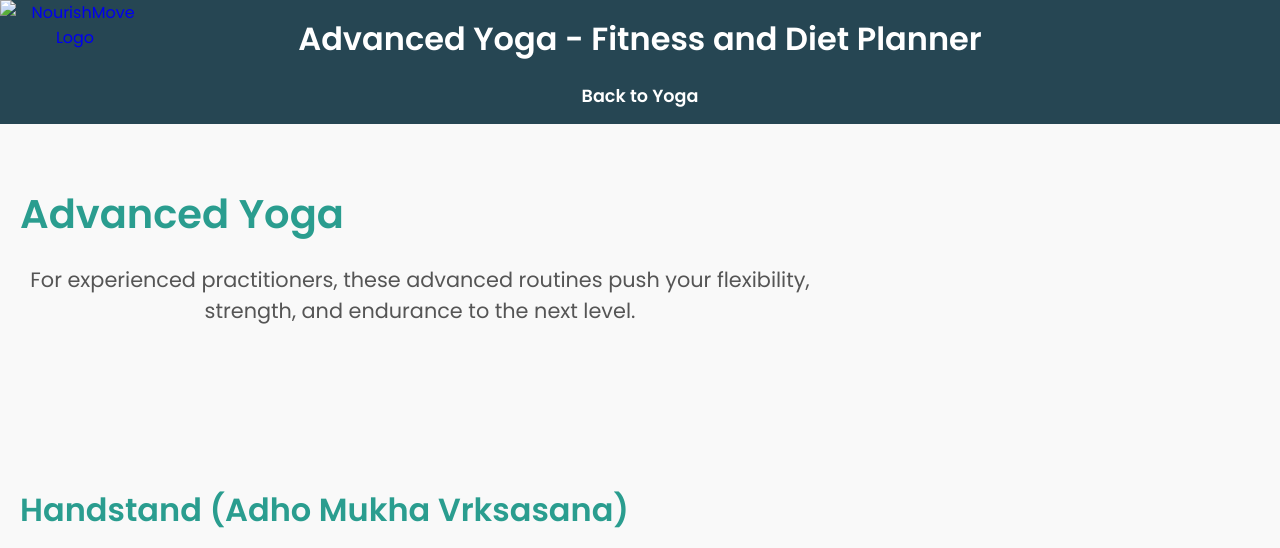
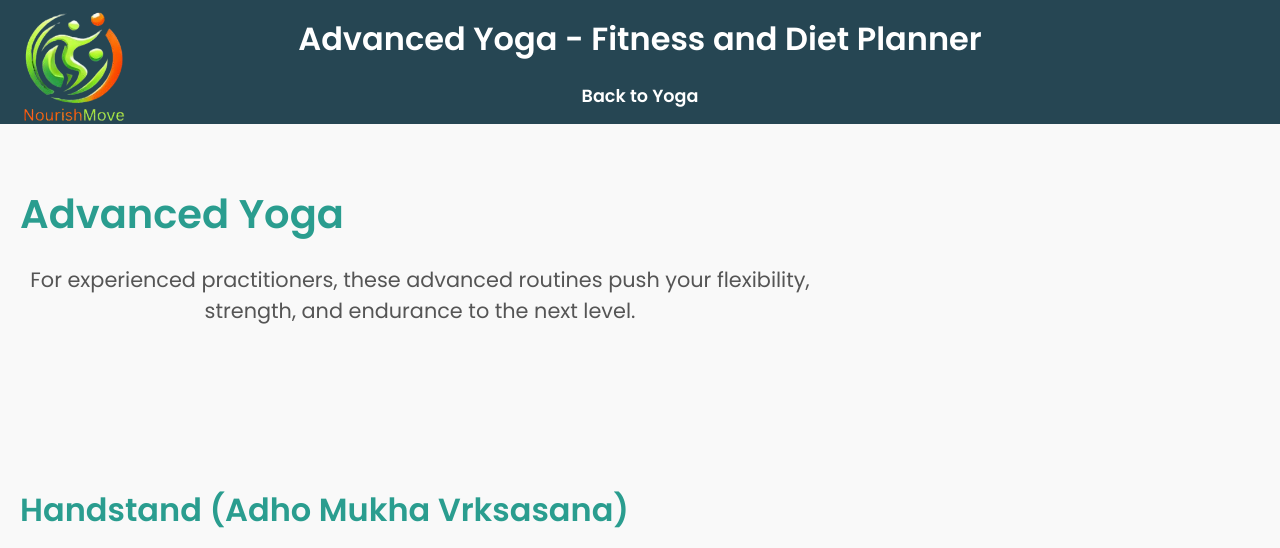
Before and after one commit to DC-Coding2000/NourishMove, a plain HTML site: page AYoga.html in a window 1280 px wide. Shown: the top 548 px of the page. Drawn offline with Linux system fonts and the light colour scheme; the site is published under a folder, as on GitHub Pages, so addresses that start at the root find nothing.

Commit message:
Update AYoga.html

```diff
--- a/AYoga.html
+++ b/AYoga.html
@@ -14,7 +14,7 @@
     <header>
       <h1>Advanced Yoga - Fitness and Diet Planner</h1>
       <a href="yoga.html">
-        <img src="/Images/Logo_Final.png" alt="NourishMove Logo" class="Logo" />
+        <img src="Images/Logo_Final.png" alt="NourishMove Logo" class="Logo" />
       </a>
       <nav>
         <ul>
```
